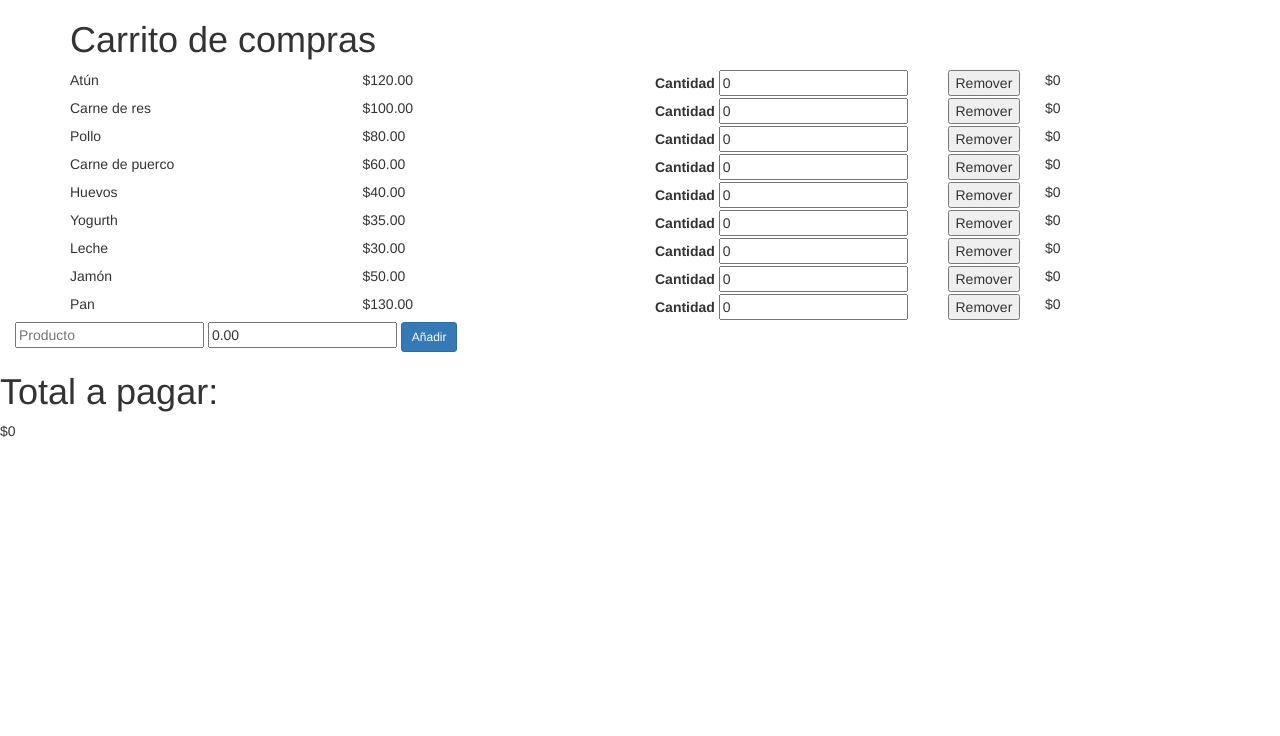
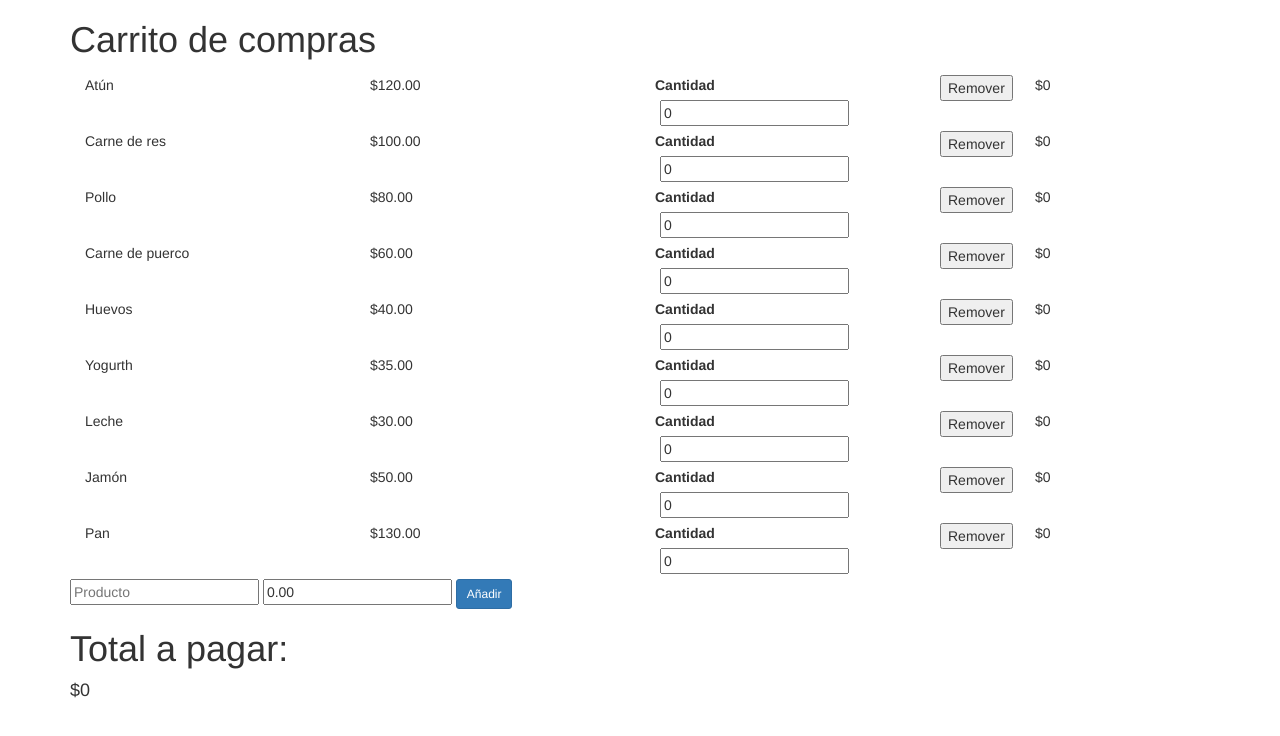
Before and after one commit to cepoumian/shopping_cart, a plain HTML site: page index.html in a window 1280 px wide. Drawn offline with nearby package versions, Linux system fonts and the light colour scheme.

Commit message:
Fix layout.

```diff
--- a/css/custom.css
+++ b/css/custom.css
@@ -0,0 +1,11 @@
+.product {
+  margin: 5px 0 5px;
+}
+
+label + input {
+  margin-left: 5px;
+}
+
+#total-price {
+  font-size: large;
+}
--- a/index.html
+++ b/index.html
@@ -186,24 +186,14 @@
         </div>
       </div>
     </section>
+    <section class="container">
+      <div class="row">
       <form class="col-xs-12 my-2" id="addProduct">
         <input class="mx-2" name="name" type="text" placeholder="Producto" required>
         <input class="mx-2" name="price" type="number" step="0.01" value="0.00" placeholder="0.00">
         <button class="btn btn-primary btn-sm">Añadir</button>
       </form>
-      <!-- <div class="row product-new">
-        <div class="col-xs-3">
-          <input placeholder="Producto" id="name"/>
-        </div>
-        <div class="col-xs-3">
-          <input placeholder="$$$" id="cost"/>
-        </div>
-        <div id="col-xs-1">
-          <button id="addProduct">
-            Añadir
-          </button>
-        </div>
-      </div> -->
+      </div>
       <div class="row">
         <div class="col-xs-12">
           <h1 class="total-price-label">
@@ -214,6 +204,7 @@
           </div>
         </div>
       </div>
-    <!-- </section> -->
+    </section>
+
   </body>
 </html>
--- a/js/application.js
+++ b/js/application.js
@@ -16,7 +16,7 @@ var updateTotal = function () {
     allSubtotals.push(productSubtotal);
   });
   var cartTotal = allSubtotals.reduce(sum);
-  //console.log(cartTotal);
+
   $('#total-price').html('$' + cartTotal);
 
 };
@@ -77,5 +77,3 @@ $(document).ready(function () {
   });
 
 });
-
-// console.log(cartTotal);
```
